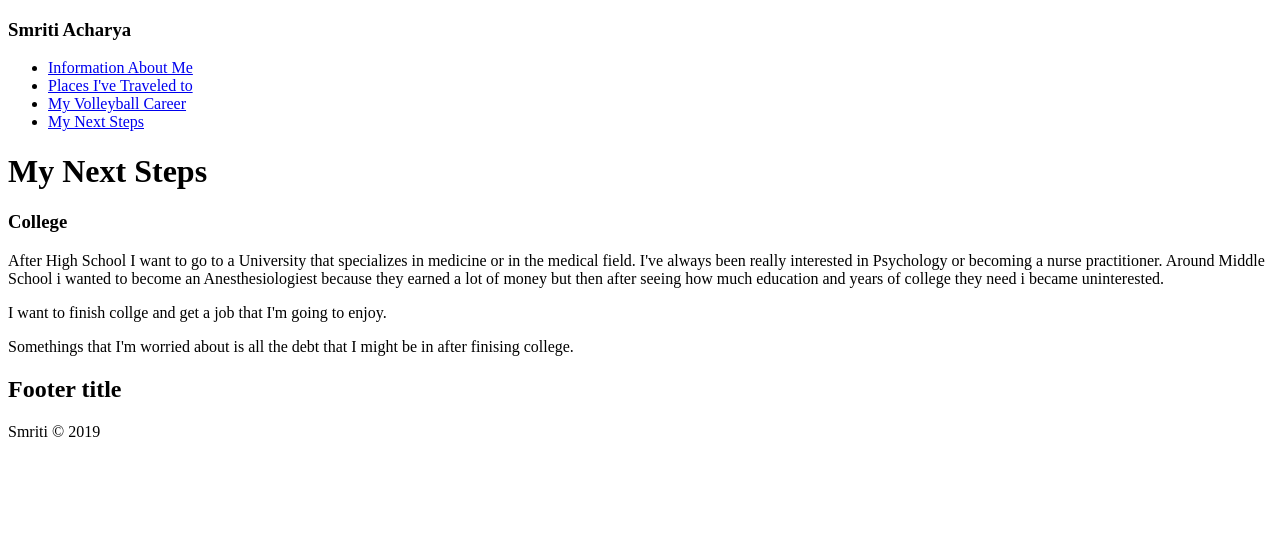
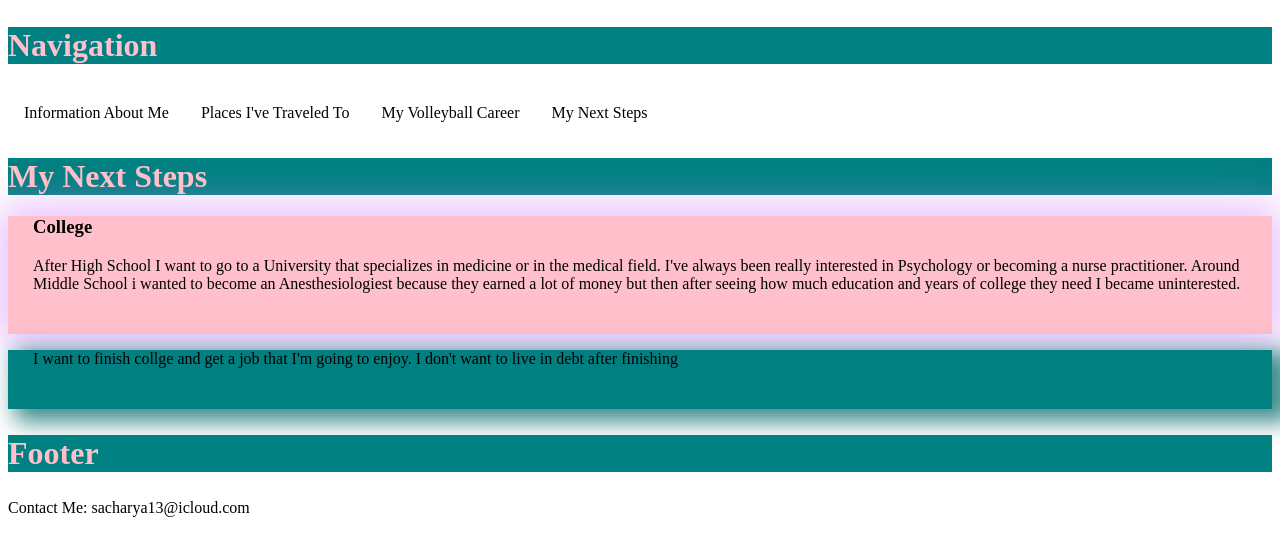
Before and after one commit to smritiacharya/Final-website, a plain HTML site: page fourthpage.html in a window 1280 px wide. Drawn offline with Linux system fonts and the light colour scheme.

Commit message:
final change pg4

```diff
--- a/fourthpage.html
+++ b/fourthpage.html
@@ -7,14 +7,16 @@
  <meta name="author" content="Smriti Acharya">
  <meta name="viewport" content="width=device-width, initial-scale=1.0">
     <title>Smriti Acharya</title>
+
+    <link rel="stylesheet" type="text/css" href="mystyle.css">
   </head>
   <body>
-    <h3>Smriti Acharya</h3>
     <header>
       <nav>
+        <h2 class="hidden">Navigation</h2>
         <ul>
           <li><a href="index.html">Information About Me</a></li>
-          <li><a href="secondpage.html">Places I've Traveled to</a></li>
+          <li><a href="secondpage.html">Places I've Traveled To</a></li>
           <li><a href="thirdpage.html">My Volleyball Career</a></li>
           <li><a href="fourthpage.html">My Next Steps</a></li>
         </ul>
@@ -22,24 +24,17 @@
     </header>
 <main>
   <h1>My Next Steps</h1>
-  <section>
+  <section class="pinkbackground">
   <h3>College</h3>
-  <article class="">
-  <p>After High School I want to go to a University that specializes in medicine or in the medical field. I've always been really interested in Psychology or becoming a nurse practitioner. Around Middle School i wanted to become an Anesthesiologiest because they earned a lot of money but then after seeing how much education and years of college they need i became uninterested.</p>
-  </article>
+  <p>After High School I want to go to a University that specializes in medicine or in the medical field. I've always been really interested in Psychology or becoming a nurse practitioner. Around Middle School i wanted to become an Anesthesiologiest because they earned a lot of money but then after seeing how much education and years of college they need I became uninterested.</p>
 </section>
 </main>
-<section>
-  <aside class="">
-    <p>I want to finish collge and get a job that I'm going to enjoy.</p>
-  </aside>
+<section class="tealbackground">
+    <p>I want to finish collge and get a job that I'm going to enjoy. I don't want to live in debt after finishing</p>
 </section>
-<aside class="">
-  <p>Somethings that I'm worried about is all the debt that I might be in after finising college.</p>
-</aside>
 <footer>
-<h2>Footer title</h2>
-<p>Smriti &copy 2019</p>
+<h2 class="hidden">Footer</h2>
+<p>Contact Me: sacharya13@icloud.com</p>
 </footer>
 
 
```
